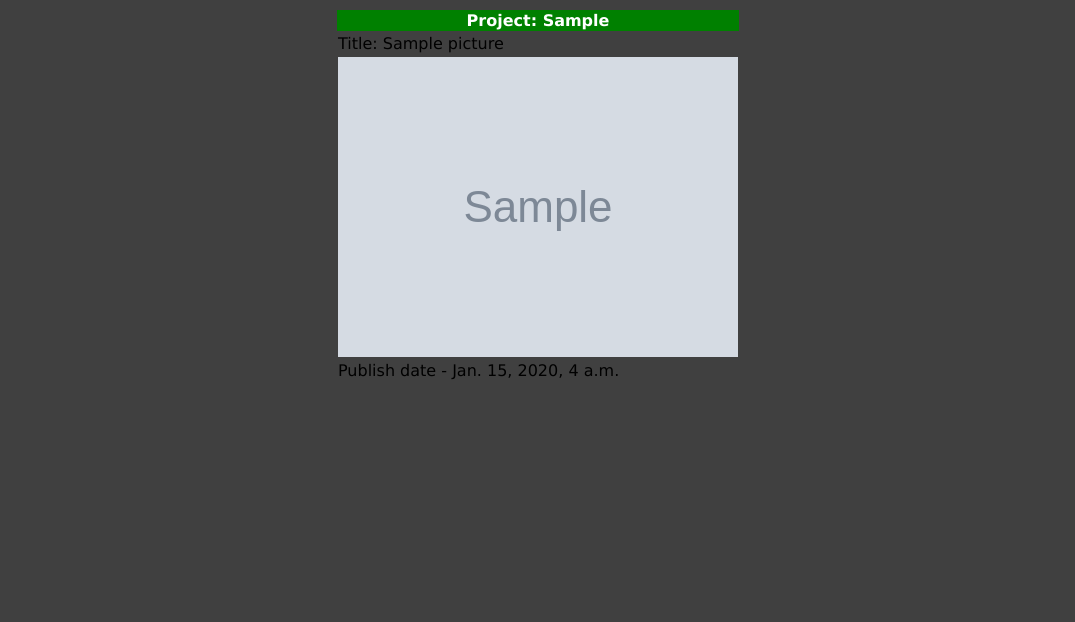
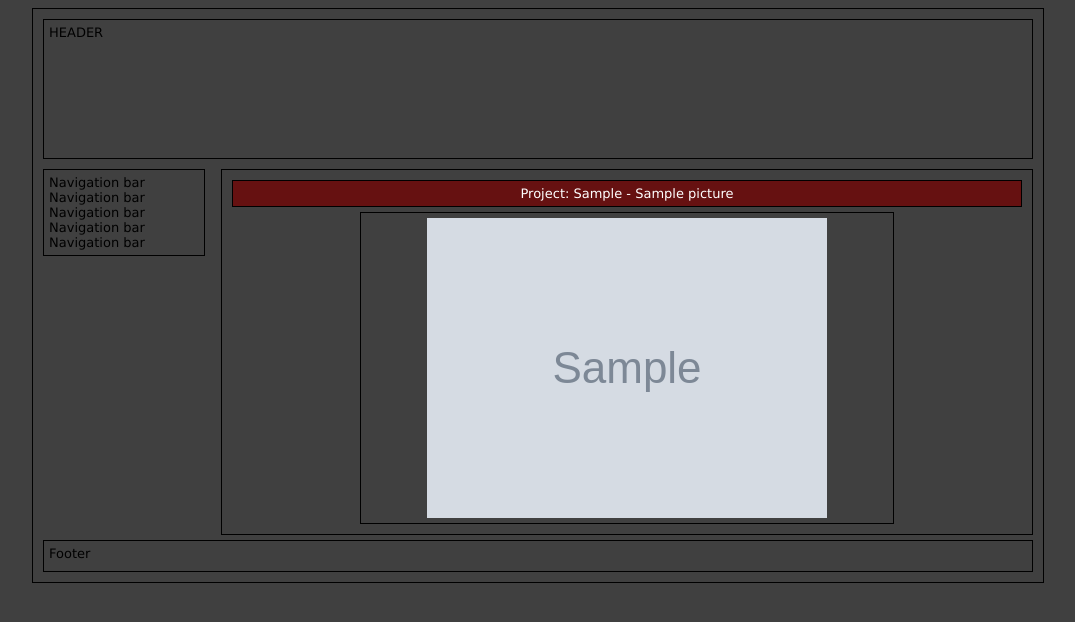
Before and after one commit to markwingerd/SEA, a Django app: page /gallery/1/1/ in a window 1280 px wide. Shown: the top 622 px of the page, without its empty margins (102-1177 px from the left). Run offline with Django 3.2, Linux system fonts and the light colour scheme; tables that the repository leaves empty hold one stand-in row (values such as "Sample post"); grey boxes marked "Sample" are stand-in pictures; parts of the project's set-up code (start-up, migrations or seed data) failed here and were passed over.

Commit message:
Updated viewimage html page.

```diff
--- a/StrangelyEverAfter/gallery/static/styles.css
+++ b/StrangelyEverAfter/gallery/static/styles.css
@@ -65,7 +65,7 @@
     float: right;
     width: 800px;
 }
-#website-title {
+#website-title, #project-title {
     background-color:661111;
     color:white;
     text-align: center;
@@ -73,7 +73,13 @@
 #project-list {
     margin-left: auto;
     margin-right: auto;
-    width: 20em;
+    width: 140px;
+}
+#image-content {
+    margin-left: auto;
+    margin-right: auto;
+    text-align: center;
+    width: 522px;
 }
 #image-box {
     float:left;
--- a/templates/gallery/index.html
+++ b/templates/gallery/index.html
@@ -33,6 +33,5 @@
     </div>
 </div>
 
-
 </body>
 </html>
--- a/templates/gallery/viewimage.html
+++ b/templates/gallery/viewimage.html
@@ -7,6 +7,35 @@
 <body>
 
 
+
+
+<div id="wrapper">
+    <div id="header">
+        HEADER
+    </div>
+    <div id="navigation">
+        Navigation bar<br />
+        Navigation bar<br />
+        Navigation bar<br />
+        Navigation bar<br />
+        Navigation bar<br />
+    </div>
+    <div id="content">
+        <div id="project-title">
+            Project: {{ project_name }} - {{ title }}
+        </div>
+        <div id="image-content">
+            <img src="{{ location }}" />
+        </div>
+    </div>
+    <div id="footer">
+        Footer
+    </div>
+</div>
+
+
+
+<!--
 {% if title %}
     <center><table id="imageview">
         <tr>
@@ -26,7 +55,7 @@
     </table></center>
 {% else %}
     <p>Opps. Looks like there is an error.</p>
-{% endif %}
+{% endif %}-->
 
 
 </body>
```
